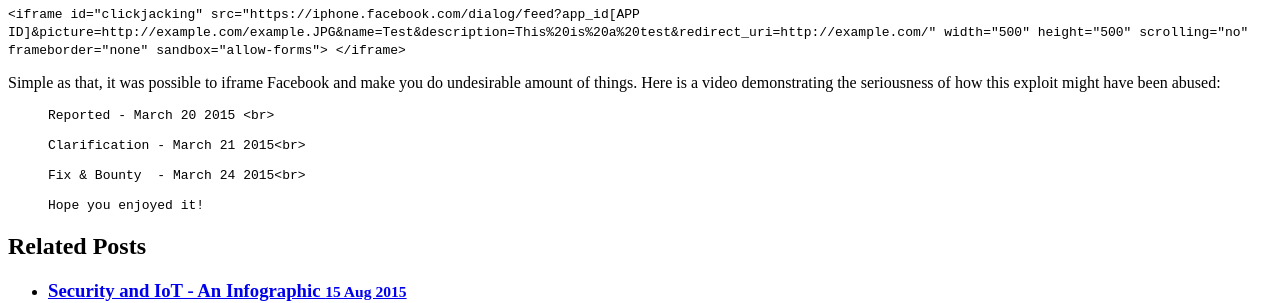
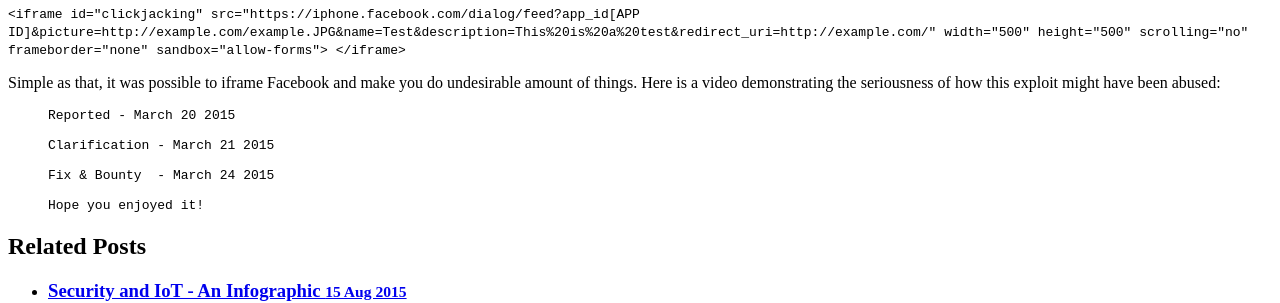
Before and after one commit to sahadnk72/sahadnk72.github.io, a Jekyll site: the page built from _posts/2015-03-26-fbjacking.md, in a window 1280 px wide. Shown: the part 945-1248 px from the top of the page. Built offline with Jekyll 4.4.1, drawn with Linux system fonts in a browser that asks for light colours; Markdown is read by kramdown in place of the engine named in the settings.

```diff
--- a/_posts/2015-03-26-fbjacking.md
+++ b/_posts/2015-03-26-fbjacking.md
@@ -46,11 +46,11 @@ Here is a video demonstrating the seriousness of how this exploit might have bee
 
 
 {% highlight js %}
-Reported - March 20 2015 <br>
+Reported - March 20 2015
 
-Clarification - March 21 2015<br>
+Clarification - March 21 2015
 
-Fix & Bounty  - March 24 2015<br>
+Fix & Bounty  - March 24 2015
 
 Hope you enjoyed it!
 
```
